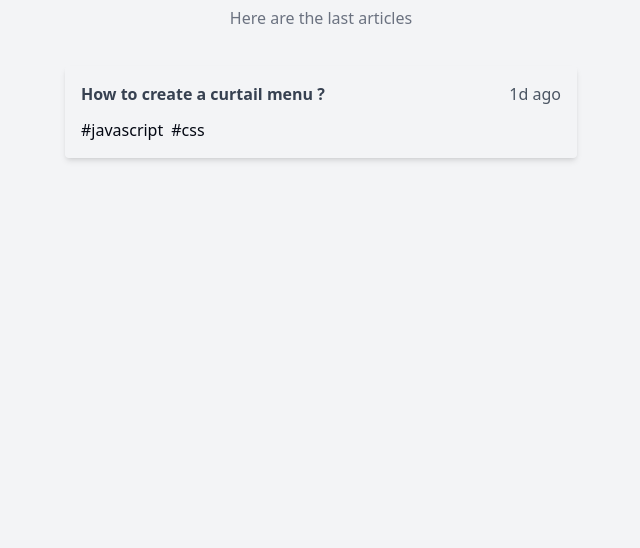
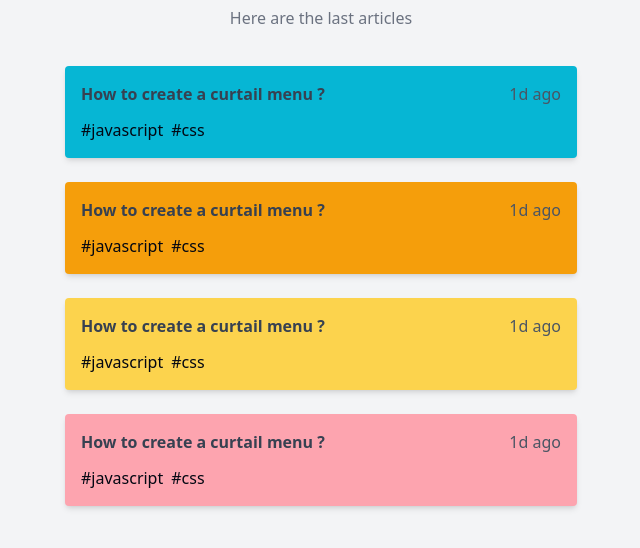
Before and after one commit to Tomefy5/Mini-blog, a website: page index.html in a window 1280 px wide. Shown: the part 126-674 px from the top of the page, without its empty margins (319-959 px from the left). Drawn offline with Linux system fonts and the light colour scheme.

Commit message:
Article style

```diff
--- a/index.html
+++ b/index.html
@@ -14,7 +14,7 @@
             front end</h1>
         <p class="text-center mt-3 text-gray-500">Here are the last articles</p>
         <ul class="w-full h-auto mt-8 max-w-3xl mx-auto flex flex-col items-center lg:mt-6">
-            <li class="relative h-auto py-4 px-4 w-2/3 my-3 rounded shadow-md transition-transform hover:-translate-y-1">
+            <li class="bg-cyan-500 relative h-auto py-4 px-4 w-2/3 my-3 rounded shadow-md transition-transform hover:-translate-y-1">
                 <a href="#article" class="absolute w-full h-full inset-0"></a>
                 <div class="w-full h-auto flex items-center justify-between">
                     <h2 class="font-bold text-gray-700">How to create a curtail menu ?</h2>
@@ -25,17 +25,39 @@
                     <a href="#css" class="mx-1 relative z-40">#css</a>
                 </div>
             </li>
-            <!-- <li class="bg-teal-500 relative h-auto py-4 px-4 w-2/3 my-3 rounded">
+            <li class="bg-amber-500 relative h-auto py-4 px-4 w-2/3 my-3 rounded shadow-md transition-transform hover:-translate-y-1">
                 <a href="#article" class="absolute w-full h-full inset-0"></a>
-                <div class="bg-red-400 w-full h-auto flex items-center justify-between">
+                <div class="w-full h-auto flex items-center justify-between">
                     <h2 class="font-bold text-gray-700">How to create a curtail menu ?</h2>
                     <span class="text-gray-600">1d ago</span>
                 </div>
-                <div class="bg-purple-600 mt-3 flex justify-start">
+                <div class="mt-3 flex justify-start">
                     <a href="#js" class="mx-1 ml-0 relative z-40">#javascript</a>
                     <a href="#css" class="mx-1 relative z-40">#css</a>
                 </div>
-            </li> -->
+            </li>
+            <li class="bg-amber-300 relative h-auto py-4 px-4 w-2/3 my-3 rounded shadow-md transition-transform hover:-translate-y-1">
+                <a href="#article" class="absolute w-full h-full inset-0"></a>
+                <div class="w-full h-auto flex items-center justify-between">
+                    <h2 class="font-bold text-gray-700">How to create a curtail menu ?</h2>
+                    <span class="text-gray-600">1d ago</span>
+                </div>
+                <div class="mt-3 flex justify-start">
+                    <a href="#js" class="mx-1 ml-0 relative z-40">#javascript</a>
+                    <a href="#css" class="mx-1 relative z-40">#css</a>
+                </div>
+            </li>
+            <li class="bg-rose-300 relative h-auto py-4 px-4 w-2/3 my-3 rounded shadow-md transition-transform hover:-translate-y-1">
+                <a href="#article" class="absolute w-full h-full inset-0"></a>
+                <div class="w-full h-auto flex items-center justify-between">
+                    <h2 class="font-bold text-gray-700">How to create a curtail menu ?</h2>
+                    <span class="text-gray-600">1d ago</span>
+                </div>
+                <div class="mt-3 flex justify-start">
+                    <a href="#js" class="mx-1 ml-0 relative z-40">#javascript</a>
+                    <a href="#css" class="mx-1 relative z-40">#css</a>
+                </div>
+            </li>
         </ul>
     </div>
 </body>
```
Also changed, not shown: src/output.css.
